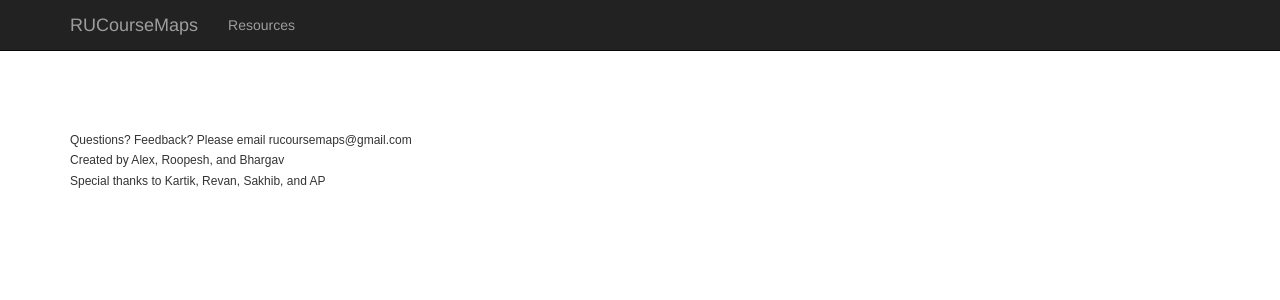
After one commit to roopeshkom/RUCourseMaps, a Flask app: page /resources in a window 1280 px wide. The commit adds this page. Shown: the top 300 px of the page. Run offline with Flask 2, Linux system fonts and the light colour scheme; some libraries are stand-ins or nearby versions.

Commit message:
added Resouces route and html. Content needs to fill

```diff
--- a/app.py
+++ b/app.py
@@ -36,7 +36,9 @@ def graphs():
 def badurl():
     return render_template("404.html")
 
-
+@app.route('/resources', methods=['GET'])
+def resources():
+    return render_template("resources.html")
 
 
 if __name__ == '__main__':
--- a/templates/index.html
+++ b/templates/index.html
@@ -26,7 +26,7 @@
         </div>
         <div id="navbar" class="collapse navbar-collapse">
           <ul class="nav navbar-nav">
-            <li><a>About</a></li>
+            <li><a href="/resources">Resources</a></li>
           </ul>
         </div>
       </div>
@@ -50,7 +50,7 @@
         <p>
         Questions? Feedback? Please email rucoursemaps@gmail.com <br>
         Created by Alex, Roopesh, and Bhargav <br>
-        Special thanks to Kartik, Reavan, Sakhib, and AP
+        Special thanks to Kartik, Revan, Sakhib, and AP
         </p>
       </div>
     </footer>
--- /dev/null
+++ b/templates/resources.html
@@ -0,0 +1,53 @@
+<!DOCTYPE html>
+<html lang="en">
+  <head>
+    <meta charset="utf-8">
+    <meta http-equiv="X-UA-Compatible" content="IE=edge">
+    <meta name="viewport" content="width=device-width, initial-scale=1">
+    <meta name="description" content="RUCourse Maps, A site for students to get course information and plan there course load">
+    <meta name="author" content="Bhargav Tarpara, Alex Jai, Roopesh K">
+    <link rel="icon" href="/static/img/favicon.ico">
+    <title>RU Course Maps</title>
+    <link rel="stylesheet" href="/static/css/bootstrap.min.css">
+    <link rel="stylesheet" href="/static/css/ie10-viewport-bug-workaround.css">
+    <link rel="stylesheet" href="/static/css/starter-template.css">
+  </head>
+  <body>
+    <nav class="navbar navbar-inverse navbar-fixed-top">
+      <div class="container">
+        <div class="navbar-header">
+          <button type="button" class="navbar-toggle collapsed" data-toggle="collapse" data-target="#navbar" aria-expanded="false" aria-controls="navbar">
+            <span class="sr-only">Toggle navigation</span>
+            <span class="icon-bar"></span>
+            <span class="icon-bar"></span>
+            <span class="icon-bar"></span>
+          </button>
+          <a class="navbar-brand" href="/">RUCourseMaps</a>
+        </div>
+        <div id="navbar" class="collapse navbar-collapse">
+          <ul class="nav navbar-nav">
+            <li><a href="/resources">Resources</a></li>
+          </ul>
+        </div>
+      </div>
+    </nav>
+    <div class="container">
+      <div class="starter-template">
+
+      </div>
+    </div>
+    <footer class="wrapper" style="font:300 12px/1.6875 sans-serif;">
+      <div class="container">
+        <p>
+        Questions? Feedback? Please email rucoursemaps@gmail.com <br>
+        Created by Alex, Roopesh, and Bhargav <br>
+        Special thanks to Kartik, Revan, Sakhib, and AP
+        </p>
+      </div>
+    </footer>
+    <script src="https://ajax.googleapis.com/ajax/libs/jquery/1.12.4/jquery.min.js"></script>
+    <script>window.jQuery || document.write('<script src="jquery.min.js"><\/script>')</script>
+    <script src="bootstrap.min.js"></script>
+    <script src="ie10-viewport-bug-workaround.js"></script>
+  </body>
+</html>
```
